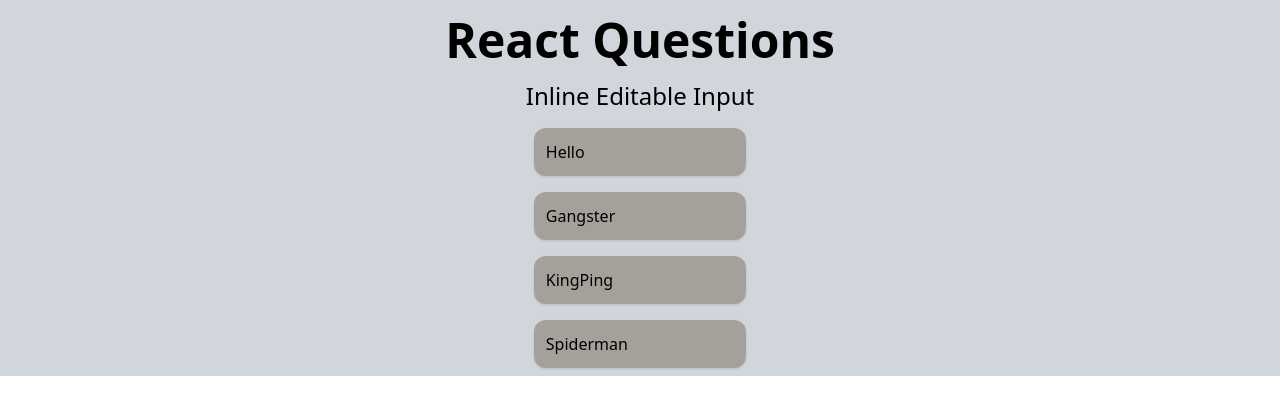
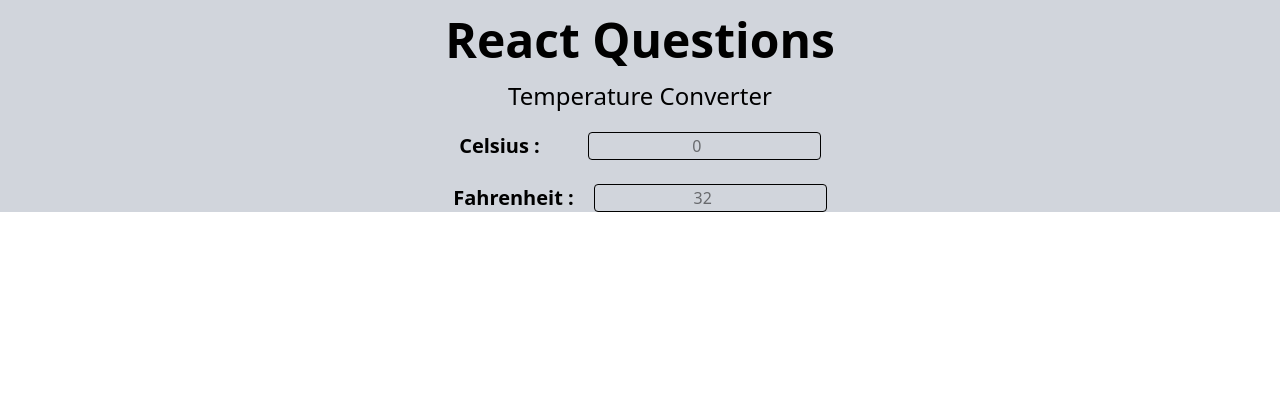
Before and after one commit to rauxw/React-interview, a React (Vite) app in the folder react-qs/: page / in a window 1280 px wide. Shown: the top 414 px of the page. Built offline with nearby package versions, Linux system fonts and the light colour scheme.

Commit message:
Added Temperature Converter

```diff
--- a/react-qs/src/App.jsx
+++ b/react-qs/src/App.jsx
@@ -1,6 +1,7 @@
 import ClickOutsideDropdown from "./components/ClickOutsideDropdown";
 import Counter from "./components/Counter";
 import InlineEditableInput from "./components/InlineEditableInput";
+import Temperature from "./components/Temperature";
 
 function App() {
   return (
@@ -13,7 +14,8 @@ function App() {
       <main>
         {/* <Counter /> */}
         {/* <ClickOutsideDropdown /> */}
-        <InlineEditableInput />
+        {/* <InlineEditableInput /> */}
+        <Temperature />
       </main>
     </div>
   );
--- /dev/null
+++ b/react-qs/src/components/Temperature.jsx
@@ -0,0 +1,81 @@
+import { useState } from "react";
+
+function Temperature() {
+  const [celsius, setCelsius] = useState("");
+  const [fahrenheit, setFahrenheit] = useState("");
+
+  const celsiusToFahrenheit = (value) => {
+    return (value * 9) / 5 + 32;
+  };
+
+  const fahrenheitToCelsius = (value) => {
+    return ((value - 32) * 5) / 9;
+  };
+
+  const formatValue = (value) => {
+    if (value === "") return "";
+    const numValue = parseFloat(value);
+    if (isNaN(numValue)) return value;
+    if (Number.isInteger(numValue)) {
+      return numValue.toString();
+    }
+    return numValue.toFixed(2);
+  };
+
+  const handleCelsiusToFahrenheit = (value) => {
+    setCelsius(value);
+    if (value === " ") {
+      setFahrenheit("");
+    } else {
+      const numValue = parseFloat(value);
+      if (!isNaN(numValue)) {
+        const res = celsiusToFahrenheit(numValue);
+        setFahrenheit(res.toFixed(2));
+      }
+    }
+  };
+  const handleFahrenheitToCelsius = (value) => {
+    setFahrenheit(value);
+    if (value === " ") {
+      setCelsius("");
+    } else {
+      const numValue = parseFloat(value);
+      if (!isNaN(numValue)) {
+        const res = fahrenheitToCelsius(numValue);
+        setCelsius(res.toFixed(2));
+      }
+    }
+  };
+
+  return (
+    <div className="flex flex-col justify-center items-center">
+      <h1 className="text-2xl">Temperature Converter</h1>
+      <div className="flex flex-col justify-center items-center  mt-5">
+        <div className="flex gap-12 mb-3">
+          <label className="text-xl font-bold">Celsius :</label>
+          <input
+            className="border rounded text-center"
+            id="celsius"
+            type="number"
+            value={formatValue(celsius)}
+            onChange={(event) => handleCelsiusToFahrenheit(event.target.value)}
+            placeholder="0"
+          />
+        </div>
+        <div className="flex gap-5 mt-3">
+          <label className="text-xl font-bold">Fahrenheit :</label>
+          <input
+            className="border rounded text-center"
+            id="fahrenheit"
+            type="number"
+            value={formatValue(fahrenheit)}
+            onChange={(event) => handleFahrenheitToCelsius(event.target.value)}
+            placeholder="32"
+          />
+        </div>
+      </div>
+    </div>
+  );
+}
+
+export default Temperature;
```
